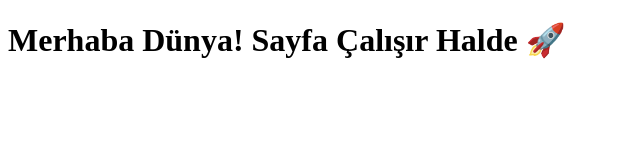
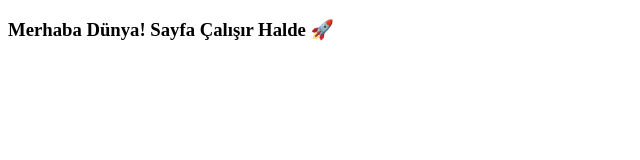
Before and after one commit to TheToji/The-Toji-s-Hub, a plain HTML site: page index.html in a window 1280 px wide. Shown: the whole page, without its empty margins (0-640 px from the left). Drawn offline with Linux system fonts and the light colour scheme.

Commit message:
Update title and heading level in index.html

```diff
--- a/index.html
+++ b/index.html
@@ -3,9 +3,9 @@
 <head>
     <meta charset="UTF-8">
     <meta name="viewport" content="width=device-width, initial-scale=1.0">
-    <title>Web Sitem</title>
+    <title>The Tojis Hub</title>
 </head>
 <body>
-    <h1>Merhaba Dünya! Sayfa Çalışır Halde 🚀</h1>
+    <h3>Merhaba Dünya! Sayfa Çalışır Halde 🚀</h3>
 </body>
 </html>
```
